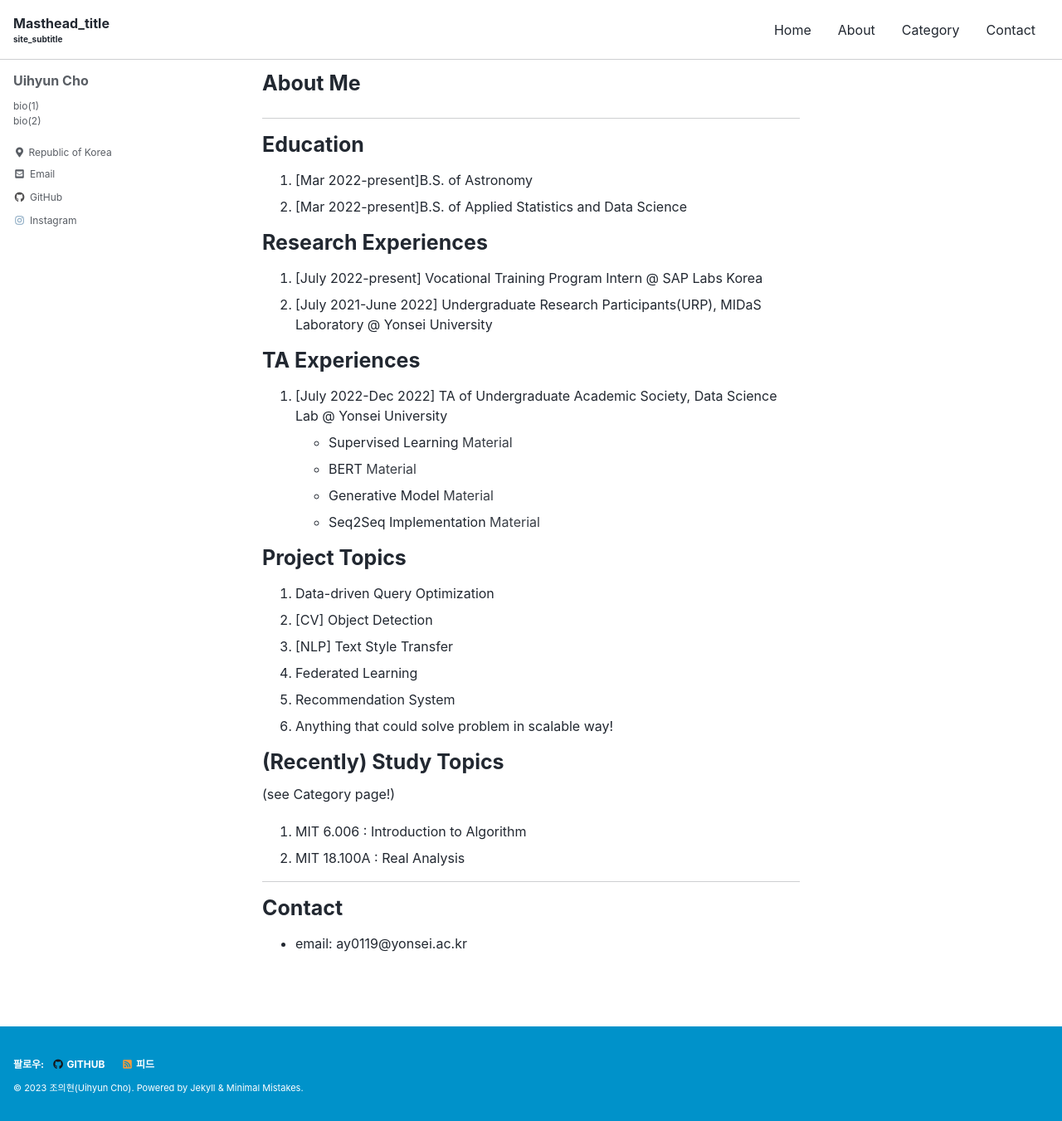
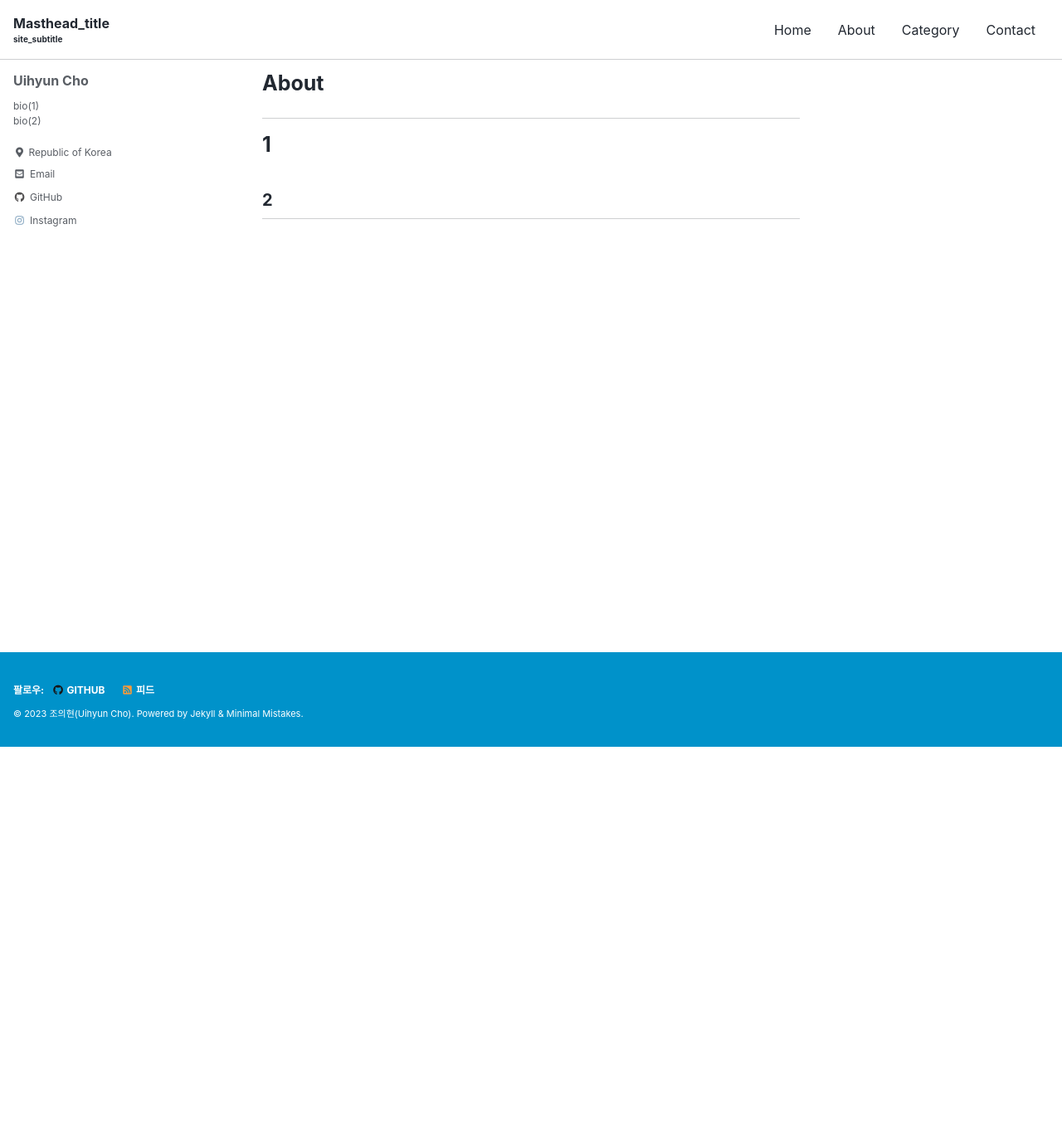
Before and after one commit to a2ran/a2ran.github.io, a Jekyll site: the page built from _pages/about.md, in a window 1280 px wide. Shown: the whole page at 83% size. Built offline with Jekyll 4.4.1, drawn with Linux system fonts in a browser that asks for light colours; cached includes are drawn as plain includes; after the commit the page ends 900 px from its top, so only the background shows below that.

Commit message:
Update about.md

```diff
--- a/_pages/about.md
+++ b/_pages/about.md
@@ -1,46 +1,10 @@
 ---
 permalink: /about/
-title: "About Me"
+title: "About"
 ---
 
 ---
 
-# Education
+# 1
 
-1. [Mar 2022-present]B.S. of Astronomy
-2. [Mar 2022-present]B.S. of Applied Statistics and Data Science
-
-# Research Experiences
-
-1. [July 2022-present] Vocational Training Program Intern @ SAP Labs Korea
-2. [July 2021-June 2022] Undergraduate Research Participants(URP), MIDaS Laboratory @ Yonsei University
-
-# TA Experiences
-
-1. [July 2022-Dec 2022] TA of Undergraduate Academic Society, Data Science Lab @ Yonsei University
-    - Supervised Learning [Material](https://github.com/DataScience-Lab-Yonsei/2022-Fall-RegularSession/blob/main/220804%20Supervised%20Learning/%EC%9E%90%EB%A3%8C/%5B0804%5D%20Supervised%20Learning%20%EC%84%B8%EC%85%98.pdf)
-    - BERT [Material](https://github.com/DataScience-Lab-Yonsei/2022-Fall-RegularSession/blob/main/220922%20BERT%20%26%20Generative%20Model%20Basic/%5B0922%5D%20BERT%20%26%20Generative%20Model%20Basic.pdf)
-    - Generative Model [Material](https://github.com/DataScience-Lab-Yonsei/2022-Fall-RegularSession/blob/main/220922%20BERT%20%26%20Generative%20Model%20Basic/%5B0922%5D%20BERT%20%26%20Generative%20Model%20Basic.pdf)
-    - Seq2Seq Implementation [Material](https://github.com/DataScience-Lab-Yonsei/2022-Fall-RegularSession/blob/main/220901%20RNN/%EC%9E%90%EB%A3%8C/s2s_implementation.ipynb)
-
-# Project Topics
-
-0. Data-driven Query Optimization
-1. [CV] Object Detection
-2. [NLP] Text Style Transfer
-3. Federated Learning
-4. Recommendation System
-5. Anything that could solve problem in scalable way!
-
-# (Recently) Study Topics
-(see Category page!)
-
-1. MIT 6.006 : Introduction to Algorithm
-2. MIT 18.100A : Real Analysis
-
---- ---
-
-
-# Contact
-
-- email: ay0119@yonsei.ac.kr
+## 2
```
